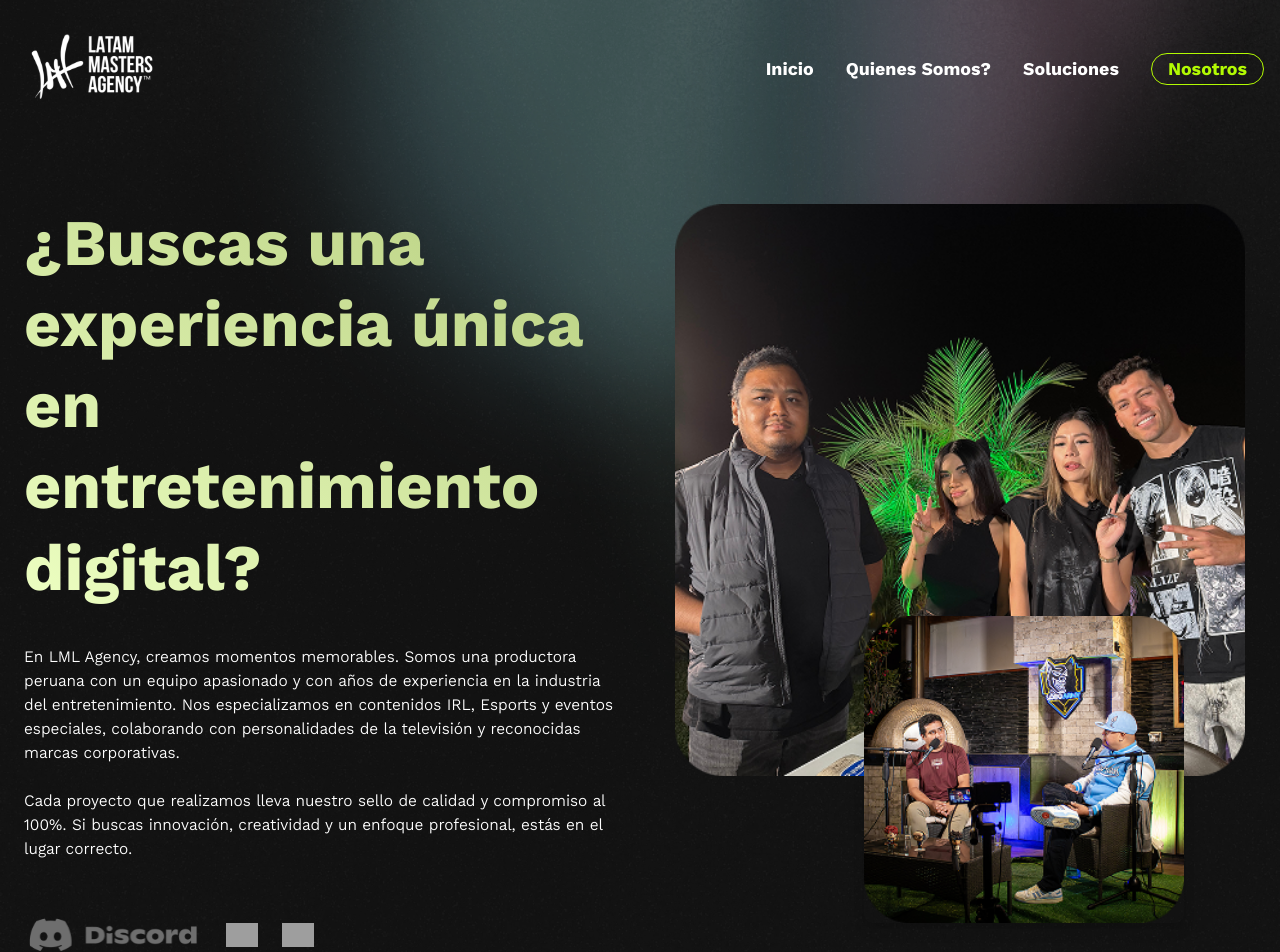
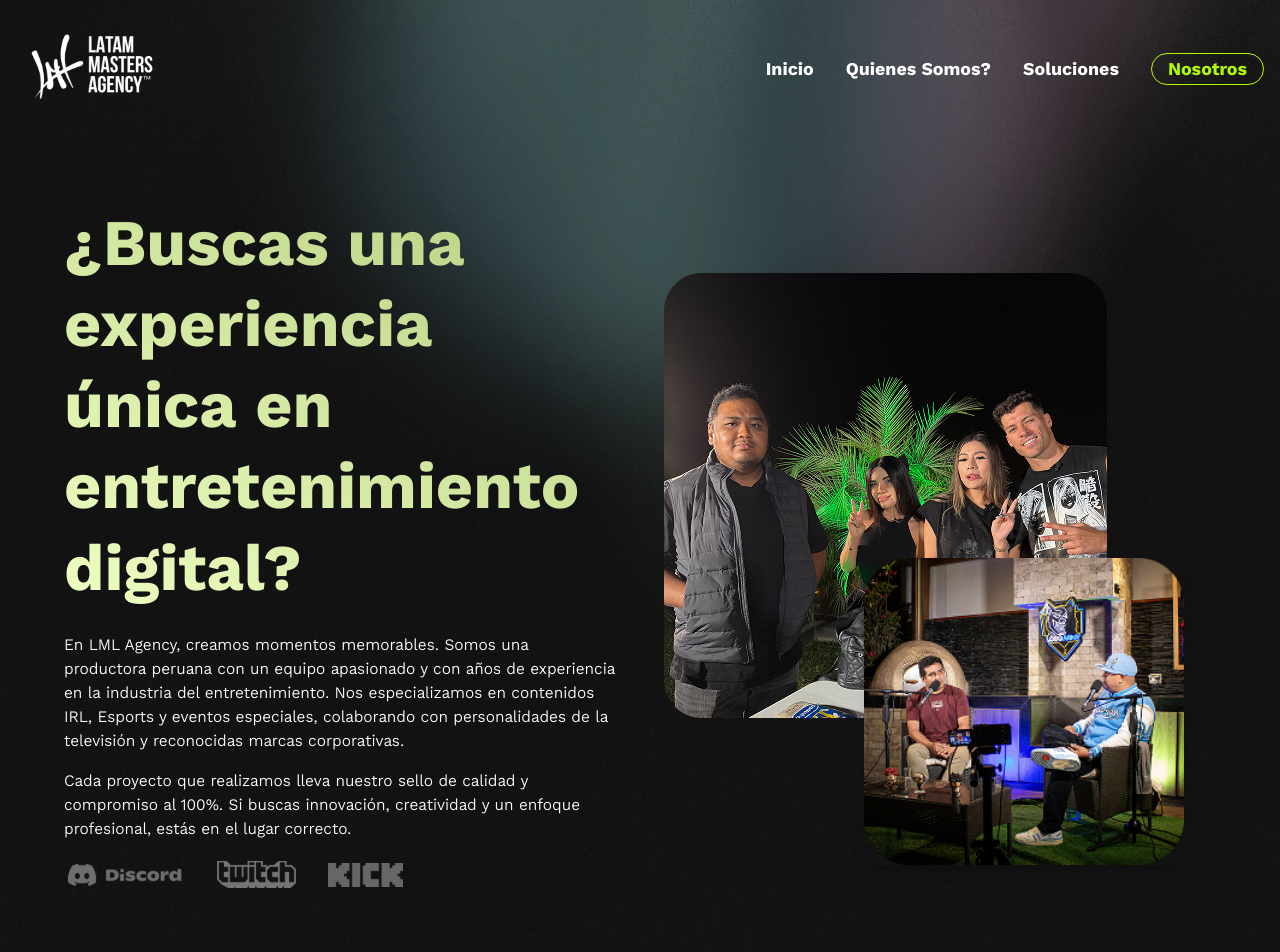
Before and after one commit to Crisloyola/LmlAgencype, a Next.js app: page / in a window 1280 px wide. Shown: the top 952 px of the page. Built offline with nearby package versions, Linux system fonts and the light colour scheme; grey boxes are pictures that could not be loaded.

Commit message:
update responsibe design

```diff
--- a/src/app/components/Herosection.tsx
+++ b/src/app/components/Herosection.tsx
@@ -2,40 +2,43 @@
 
 export default function Herosection() {
   return (
-    <section className=" text-white py-16 px-6 justify-center">
+    <section className="text-white py-16 px-6 sm:px-8 lg:px-16">
       <div className="max-w-7xl mx-auto flex flex-col lg:flex-row items-center gap-12">
+
         {/* Izquierda: texto */}
-        <div className="flex-1">
-           <h1 className="text-8xl lg:text-[65px] font-bold mb-9 leading-tight bg-gradient-to-tr from-[#EDFFC2] to-[#B7CE7F] bg-clip-text text-transparent">
+        <div className="flex-1 text-center lg:text-left">
+          <h1 className="text-4xl sm:text-5xl lg:text-[65px] font-bold mb-6 leading-tight bg-gradient-to-tr from-[#EDFFC2] to-[#B7CE7F] bg-clip-text text-transparent">
             ¿Buscas una experiencia única en entretenimiento digital?
           </h1>
-          <p className="text-white mb-6">
+
+          <p className="mb-4 text-sm sm:text-base">
             En LML Agency, creamos momentos memorables. Somos una productora peruana con un equipo apasionado y con años de experiencia en la industria del entretenimiento. Nos especializamos en contenidos IRL, Esports y eventos especiales, colaborando con personalidades de la televisión y reconocidas marcas corporativas.
           </p>
-          <p className="text-white">
+
+          <p className="text-sm sm:text-base">
             Cada proyecto que realizamos lleva nuestro sello de calidad y compromiso al 100%. Si buscas innovación, creatividad y un enfoque profesional, estás en el lugar correcto.
           </p>
 
           {/* Logos de plataformas */}
-          <div className="flex items-center gap-6 mt-6">
-            <img src="/discord.svg" alt="Discord" className="h-25" />
-            <img src="/twitch.svg" alt="Twitch" className="h-6" />
-            <img src="/kick.svg" alt="Kick" className="h-6" />
+          <div className="flex justify-center lg:justify-start items-center gap-8 mt-">
+            <img src="/discord.svg" alt="Discord" className="w-[121]  sm:w-[160]" />
+            <img src="/twitch.svg" alt="Twitch" className="w-[100]  sm:w-[90]" />
+            <img src="/kick.svg" alt="Kick" className="w-[100]  sm:w-[90]" />
           </div>
         </div>
 
         {/* Derecha: imágenes */}
         <div className="flex-1 relative">
-          <div className="relative w-full h-[500px]">
-            {/* Imagen de fondo (smash.png), más arriba */}
+          <div className="relative w-full h-auto max-w-[570px] mx-auto">
+            {/* Imagen de fondo */}
             <img
               src="/smash.png"
               alt="Foto 1"
-              className="rounded-xl object-cover w-[570px] -mt-70 mx-auto"
+              className="rounded-xl object-cover w-[650]  max-w-[600px] -mt-30"
             />
 
             {/* Imagen encima */}
-            <img
+           <img
               src="/lobo1.png"
               alt="Encima"
               width={320}
```
Also changed, not shown: src/app/page.tsx (+2 -7 lines), public/kick.svg (added), public/twitch.svg (added).
